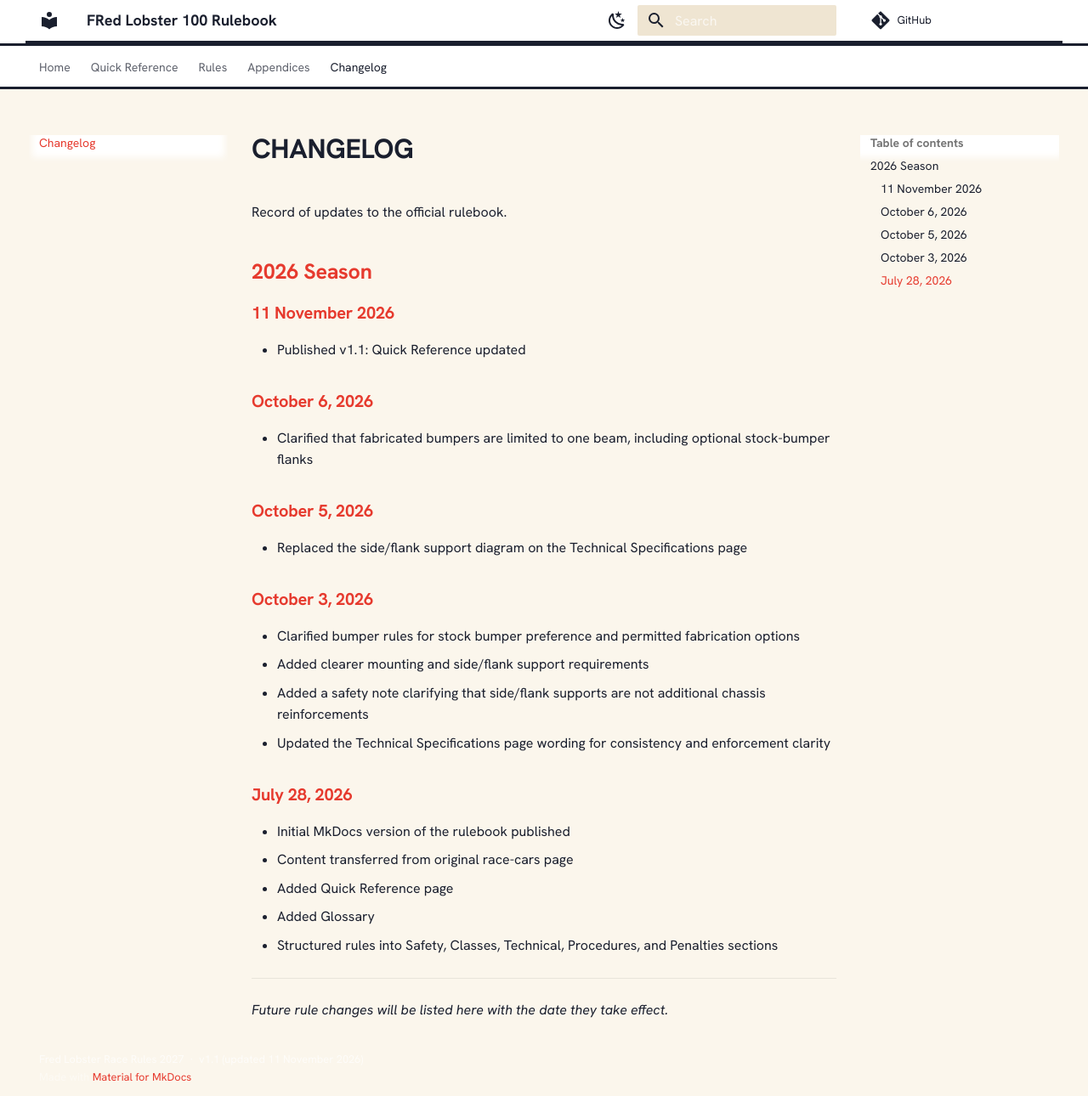
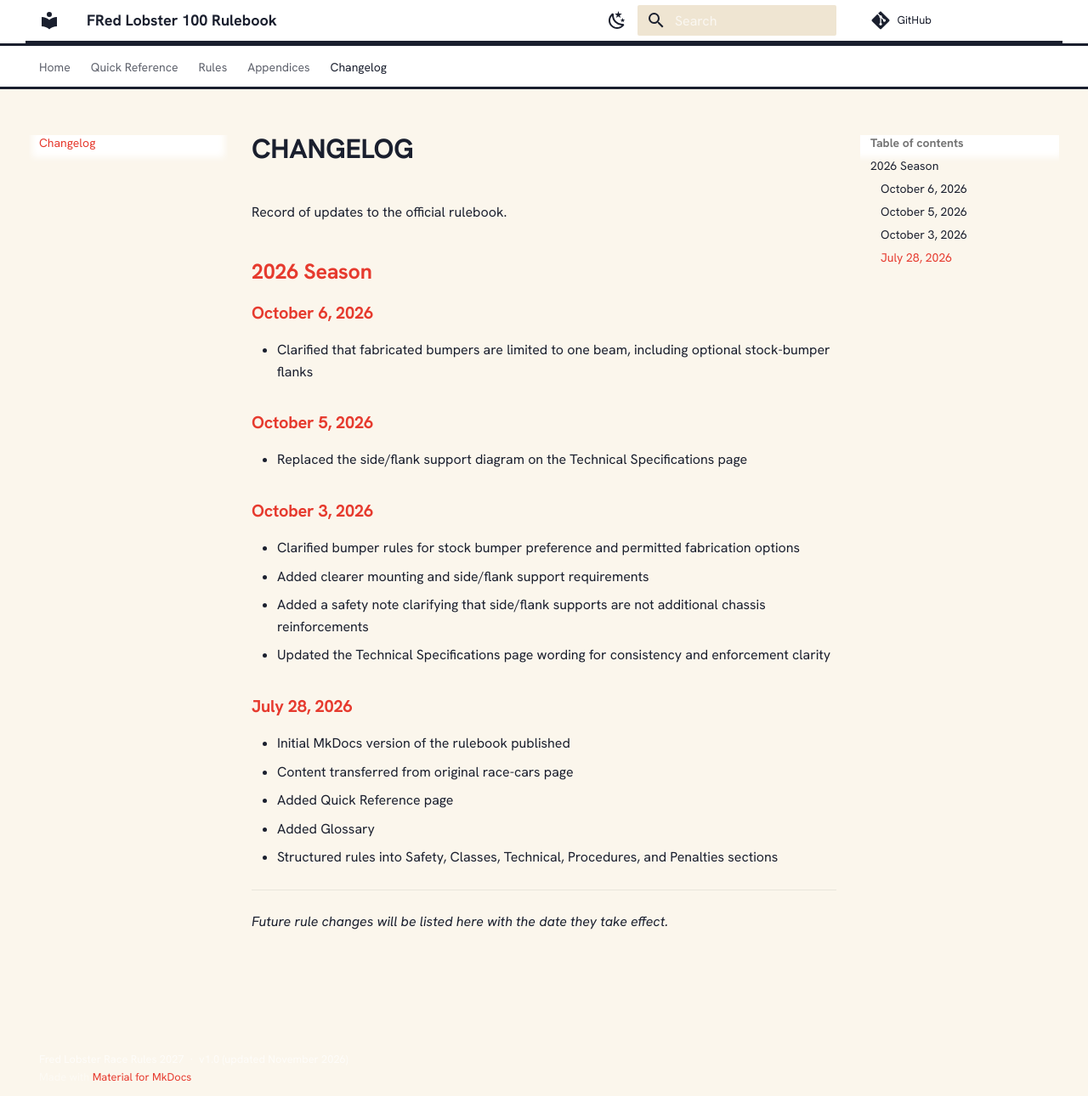
Before and after one commit to ruddyrid/race-rulebook, an MkDocs documentation site: the page built from docs/changelog.md, in a window 1280 px wide and 1290 px high. Shown: the whole window at 85% size. Built offline with MkDocs 1.6.1 and Material for MkDocs 9.7.7, drawn with Linux system fonts in a browser that asks for light colours; some web fonts are replaced; comment, search, counter and statistics services are not loaded.

Commit message:
Revert "Publish v1.1: Quick Reference updated"
This reverts commit 18b3a44ef15c34d1a4ab7ebbf9c300bfcf7f2b5c.

```diff
--- a/docs/changelog.md
+++ b/docs/changelog.md
@@ -3,9 +3,6 @@
 Record of updates to the official rulebook.
 
 ## 2026 Season
-
-### 11 November 2026
-- Published v1.1: Quick Reference updated
 
 ### October 6, 2026
 - Clarified that fabricated bumpers are limited to one beam, including optional stock-bumper flanks
--- a/mkdocs.yml
+++ b/mkdocs.yml
@@ -2,7 +2,7 @@
 site_description: "Official Competition Rules and Technical Regulations"
 repo_url: https://github.com/ruddyrid/race-rulebook
 
-copyright: "Fred Lobster Race Rules 2027 &nbsp;·&nbsp; v1.1 (updated 11 November 2026)"
+copyright: "Fred Lobster Race Rules 2027 &nbsp;·&nbsp; v1.0 (updated November 2026)"
 
 theme:
   name: material
```
Also changed, not shown: docs/quick-reference.md (+0 -1 lines).
